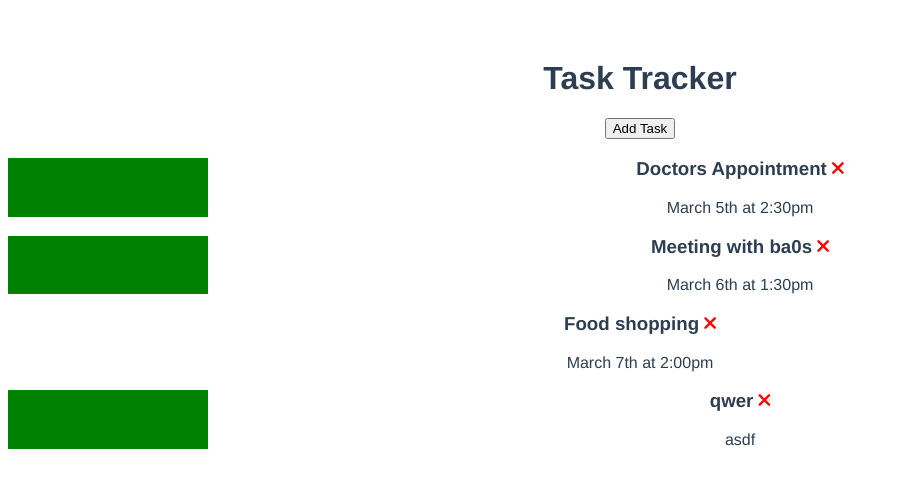
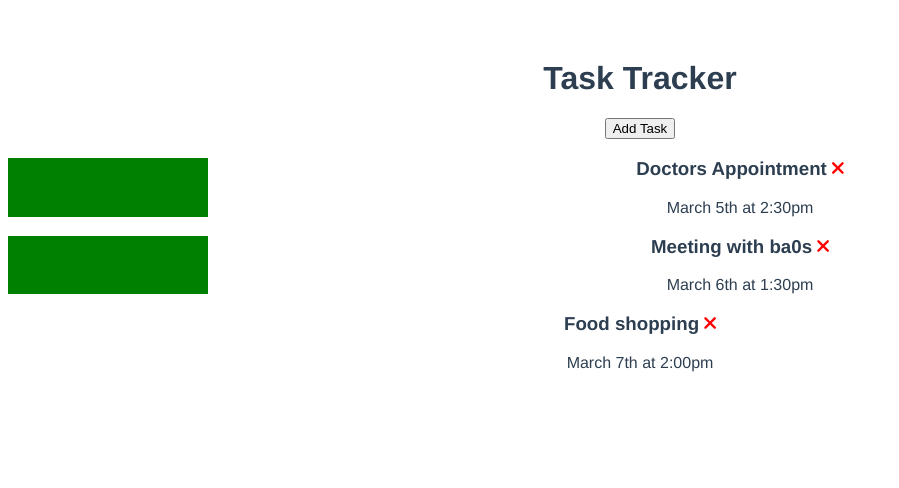
Before and after one commit to enochtan17/vue-proj, a Vue app: page / in a window 1280 px wide. Shown: the top 488 px of the page, without its empty margins (0-899 px from the left). Built offline with nearby package versions, Linux system fonts and the light colour scheme; data requests are answered from the project's data file.

Commit message:
delete route

```diff
--- a/db.json
+++ b/db.json
@@ -17,12 +17,6 @@
       "text": "Food shopping",
       "day": "March 7th at 2:00pm",
       "reminder": false
-    },
-    {
-      "text": "qwer",
-      "day": "asdf",
-      "reminder": true,
-      "id": 4
     }
   ],
   "test": [
--- a/src/App.vue
+++ b/src/App.vue
@@ -83,15 +83,13 @@ export default {
     },
     async deleteTask(id) {
       if (confirm('Are you sure?')) {
-        const res = await fetch(`${api}/{${id}}`, {
+        const res = await fetch(`${api}/${id}`, {
           method: 'DELETE'
         })
 
         res.status === 200
-          ? this.tasks = this.tasks.filter(task => task.id !== id)
+          ? this.tasks = this.tasks.filter(task => task.id != id)
           : alert('Error deleting task')
-
-        // this.tasks = this.tasks.filter(task => task.id != id)
       }
     },
   },
```
